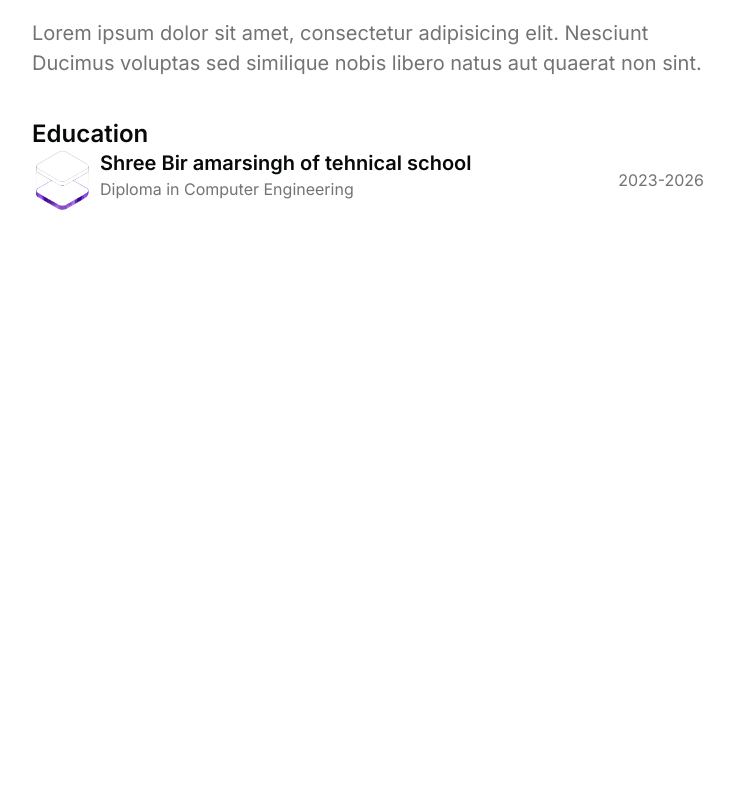
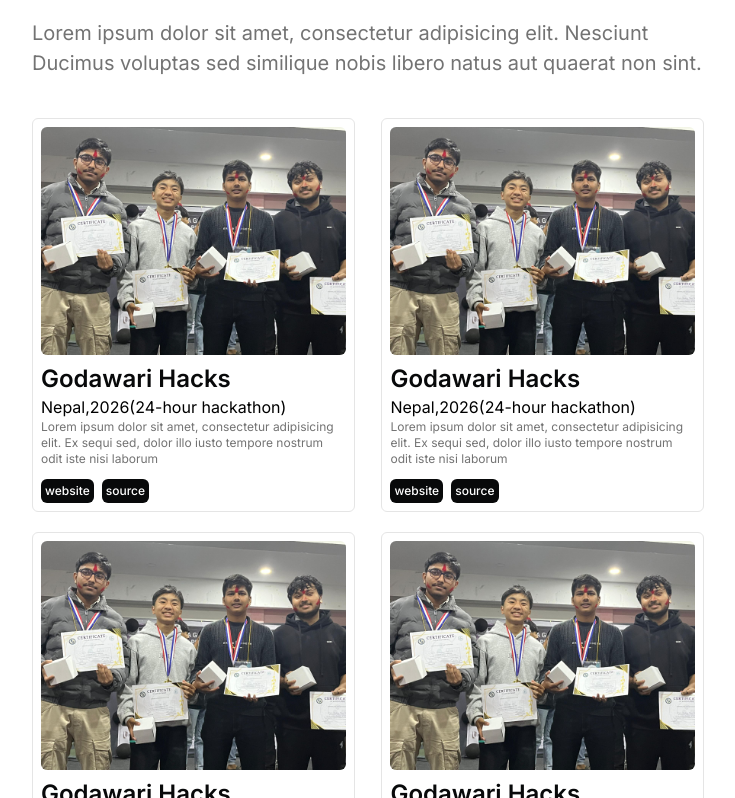
Before and after one commit to David-Rai/portfolio, a React (Vite) app: page / in a window 1280 px wide. Shown: the part 1362-2160 px from the top of the page, without its empty margins (272-1007 px from the left). Before the commit the page ends 1636 px from the top, so only its background shows below. Built offline with nearby package versions, Linux system fonts and the light colour scheme.

Commit message:
Feat:Successfully added the hackathons details

```diff
--- a/index.html
+++ b/index.html
@@ -7,7 +7,7 @@
     <meta charset="UTF-8" />
     <link rel="icon" type="image/svg+xml" href="/favicon.svg" />
     <meta name="viewport" content="width=device-width, initial-scale=1.0" />
-    <title>port</title>
+    <title>David rai</title>
   </head>
   <body class="">
     <div id="root"></div>
--- a/src/components/Education.jsx
+++ b/src/components/Education.jsx
@@ -8,7 +8,7 @@ const Education = () => {
 
       {/* College */}
       <div className="flex items-center justify-between gap-2 h-full">
-        <div className="flex gap-2">
+        <div className="flex gap-5">
           {/* logo */}
           <div className="h-[60px] w-[60px]  rounded-full overflow-hidden">
             <img
--- a/src/components/Hackathons.jsx
+++ b/src/components/Hackathons.jsx
@@ -1,11 +1,12 @@
-import React from 'react'
+import React from "react";
+import { hackathonList } from "../constants/hackathons";
 
 const Hackathons = () => {
   return (
-    <section className='w-full pt-16'>
-          {/* Top bar */}
+    <section className="w-full pt-16">
+      {/* Top bar */}
       <header className="flex items-center justify-center flex-col pb-10">
-        <h1 className='bg-text text-bg p-2 rounded-md mb-5'>Hackathons</h1>
+        <h1 className="bg-text text-bg p-2 rounded-md mb-5">Hackathons</h1>
         <h2 className="text-text-secondary text-[20px] ">
           Lorem ipsum dolor sit amet, consectetur adipisicing elit. Nesciunt
           Ducimus voluptas sed similique nobis libero natus aut quaerat non
@@ -13,9 +14,48 @@ const Hackathons = () => {
         </h2>
       </header>
 
+      {/* All the projects Cards */}
+      <div className="flex flex-wrap items-center justify-between gap-5">
+        {hackathonList.map((p, i) => (
+          <HackathonChild p={p} key={i} />
+        ))}
+      </div>
+    </section>
+  );
+};
 
-    </section>
-  )
-}
+const HackathonChild = ({ p }) => {
+  const { name, details, country, links, image } = p;
 
-export default Hackathons
+  return (
+    <div className="border border-border rounded-md w-[48%] min-h-[350px] p-2">
+      {/* Top Image banner */}
+      <div className="h-[60%] w-full">
+        <img src={image} alt="image" className="h-full w-full object-cover rounded-md"/>
+      </div>
+
+      <h1 className="text-text text-[16px pt-2">{name}</h1>
+      <h2>{country}</h2>
+      <p className="text-xs">{details}</p>
+
+      {/* Links */}
+      <div className="flex gap-2 pt-3">
+        {links.length > 0 &&
+          links.map((l, i) => {
+            return (
+              <a
+                key={i}
+                href={l.src}
+                className="text-bg bg-text text-xs p-1 rounded-md font-medium"
+                target="_blank"
+              >
+                {l.type}
+              </a>
+            );
+          })}
+      </div>
+    </div>
+  );
+};
+
+export default Hackathons;
--- a/src/constants/hackathons.js
+++ b/src/constants/hackathons.js
@@ -1,9 +1,74 @@
-export const hackthonList=[
-{
-name:"Godawari Hacks",
-country:"nepal",
-detials:
+import godawarihack from '../assets/godawari.jpeg'
+
+export const hackathonList = [
+  {
+    name: "Godawari Hacks",
+    image: godawarihack,
+    country: "Nepal,2026(24-hour hackathon)",
+    details:
       "Lorem ipsum dolor sit amet, consectetur adipisicing elit. Ex sequi sed, dolor illo iusto tempore nostrum odit iste nisi laborum",
+    links: [
+      {
+        type: "website",
+        src: "https://github.com/david-rai",
+      },
+      {
+        type: "source",
+        src: "https://github.com/david-rai",
+      },
+    ],
+  },
+  {
+    name: "Godawari Hacks",
+    image: godawarihack,
+    country: "Nepal,2026(24-hour hackathon)",
+    details:
+      "Lorem ipsum dolor sit amet, consectetur adipisicing elit. Ex sequi sed, dolor illo iusto tempore nostrum odit iste nisi laborum",
+    links: [
+      {
+        type: "website",
+        src: "https://github.com/david-rai",
+      },
+      {
+        type: "source",
+        src: "https://github.com/david-rai",
+      },
+    ],
+  },
 
-}
-]
+  {
+    name: "Godawari Hacks",
+    image: godawarihack,
+    country: "Nepal,2026(24-hour hackathon)",
+    details:
+      "Lorem ipsum dolor sit amet, consectetur adipisicing elit. Ex sequi sed, dolor illo iusto tempore nostrum odit iste nisi laborum",
+    links: [
+      {
+        type: "website",
+        src: "https://github.com/david-rai",
+      },
+      {
+        type: "source",
+        src: "https://github.com/david-rai",
+      },
+    ],
+  },
+
+  {
+    name: "Godawari Hacks",
+    image: godawarihack,
+    country: "Nepal,2026(24-hour hackathon)",
+    details:
+      "Lorem ipsum dolor sit amet, consectetur adipisicing elit. Ex sequi sed, dolor illo iusto tempore nostrum odit iste nisi laborum",
+    links: [
+      {
+        type: "website",
+        src: "https://github.com/david-rai",
+      },
+      {
+        type: "source",
+        src: "https://github.com/david-rai",
+      },
+    ],
+  },
+];
```
Also changed, not shown: src/assets/godawari.jpeg (added).
